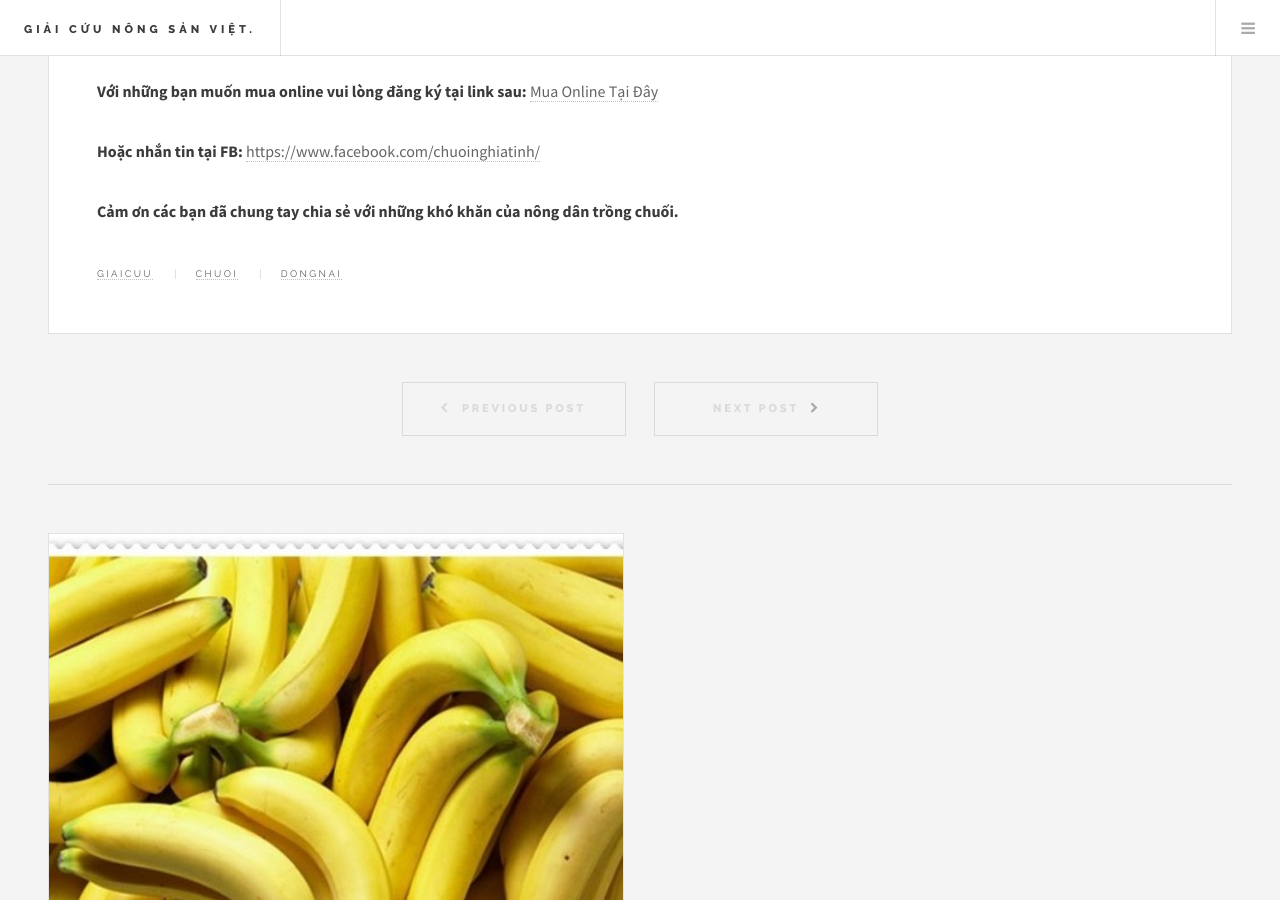
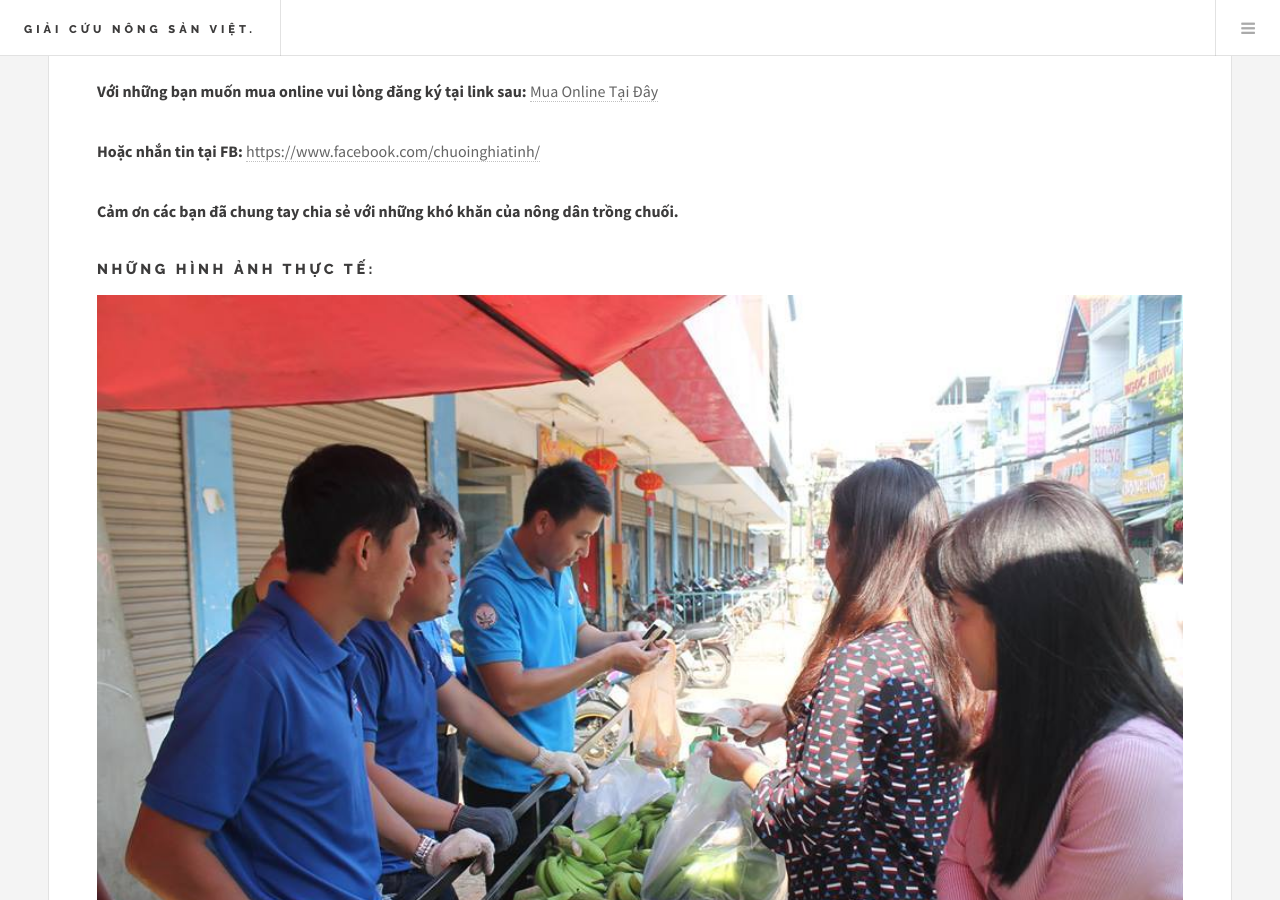
Before and after one commit to giaicuunongsanviet/giaicuunongsanviet.github.io, a Jekyll site: the page built from _posts/2016-12-09-giai-cuu-chuoi-cho-nha-vuon-dong-nai.markdown, in a window 1280 px wide and 900 px high, scrolled down 2544 px. Built offline with Jekyll 4.4.1, drawn with Linux system fonts in a browser that asks for light colours; some of the changed lines change nothing that is shown.

Commit message:
Tungns setup project and this is first commit

```diff
--- a/_posts/2016-12-09-giai-cuu-chuoi-cho-nha-vuon-dong-nai.markdown
+++ b/_posts/2016-12-09-giai-cuu-chuoi-cho-nha-vuon-dong-nai.markdown
@@ -15,11 +15,11 @@
 Nguyên nhân là do Trung Quốc ngừng thu mua chuối theo con đường tiểu ngạch khiến nguồn cung vượt cầu đẩy giá xuống thấp kỷ lục.Tại xã Thanh Bình, huyện Trảng Bom (Đồng Nai), nơi có hơn 100 ha diện tích trồng chuối, người dân đang gặp cảnh khốn đốn khi chuối bước vào vụ thu hoạch nhưng thương lái không mặn mà thu mua với lý do không xuất khẩu được.
 Theo nông dân, chuối cấy mô cho trái to và đến thời kỳ thu hoạch chín nhanh. Trong vòng 10 ngày, nếu không thu kịp trái sẽ hư họng, rụng. Nhiều chủ vườn buộc phải để chuối chín rục tại vườn rồi vứt cho gia súc, gia cầm ăn.
 
-<!-- ![Chung tay giải cứu chuối đồng nai ](https://giaicuunongsanviet.github.io/images/chuoi/chuoi1.jpg) -->
+
 
 Chiến dịch "Giải cứu chuối hỗ trợ nông dân Đồng Nai" rất hy vọng các nhà hảo tâm cùng chung tay giúp sức giải cứu bà con nông dân khỏi tình cảnh đáng thương như hiện nay. Mỗi người ủng hộ bà con một nải, mỗi đơn vị hay doanh nghiệp hãy cùng chung tay thu gom rồi chia sẻ tới các Trung tâm bảo trợ, các nhà Mở hay các Viện dưỡng lão... thì bà con sẽ vơi bớt phần nào sự tổn thất.
 
-<!-- ![Chung tay giải cứu chuối đồng nai ](https://giaicuunongsanviet.github.io/images/chuoi/chuoi2.jpg) -->
+
 
 Chỉ với mỗi nải chuối bạn đã góp sức mình vào công cuộc giúp đỡ người dân trong lúc khó khăn này, đó cũng là tình cảm,là sự sẻ chia, đồng cảm mà chúng ta giành tặng. Sống là để cho đi đâu mong ngày nhận lại. Hãy sát cánh cùng người dân nhé các bạn ơi!
 
@@ -50,3 +50,24 @@
 **Hoặc nhắn tin tại FB:** [https://www.facebook.com/chuoinghiatinh/](https://www.facebook.com/chuoinghiatinh/)
 
 **Cảm ơn các bạn đã chung tay chia sẻ với những khó khăn của nông dân trồng chuối.**
+
+
+### Những hình ảnh thực tế:
+
+
+![Chung tay giải cứu chuối đồng nai ](https://giaicuunongsanviet.github.io/images/chuoi/chuoi6.jpg){: .image .featured}
+
+
+![Chung tay giải cứu chuối đồng nai ](https://giaicuunongsanviet.github.io/images/chuoi/chuoi5.jpg){: .image .featured}
+
+
+![Chung tay giải cứu chuối đồng nai ](https://giaicuunongsanviet.github.io/images/chuoi/chuoi4.jpg){: .image .featured}
+
+
+![Chung tay giải cứu chuối đồng nai ](https://giaicuunongsanviet.github.io/images/chuoi/chuoi3.jpg){: .image .featured}
+
+
+![Chung tay giải cứu chuối đồng nai ](https://giaicuunongsanviet.github.io/images/chuoi/chuoi1.jpg){: .image .featured}
+
+
+![Chung tay giải cứu chuối đồng nai ](https://giaicuunongsanviet.github.io/images/chuoi/chuoi2.jpg){: .image .featured}
```
Also changed, not shown: images/chuoi/chuoi3.jpg (added), images/chuoi/chuoi4.jpg (added), images/chuoi/chuoi5.jpg (added), images/chuoi/chuoi6.jpg (added).
